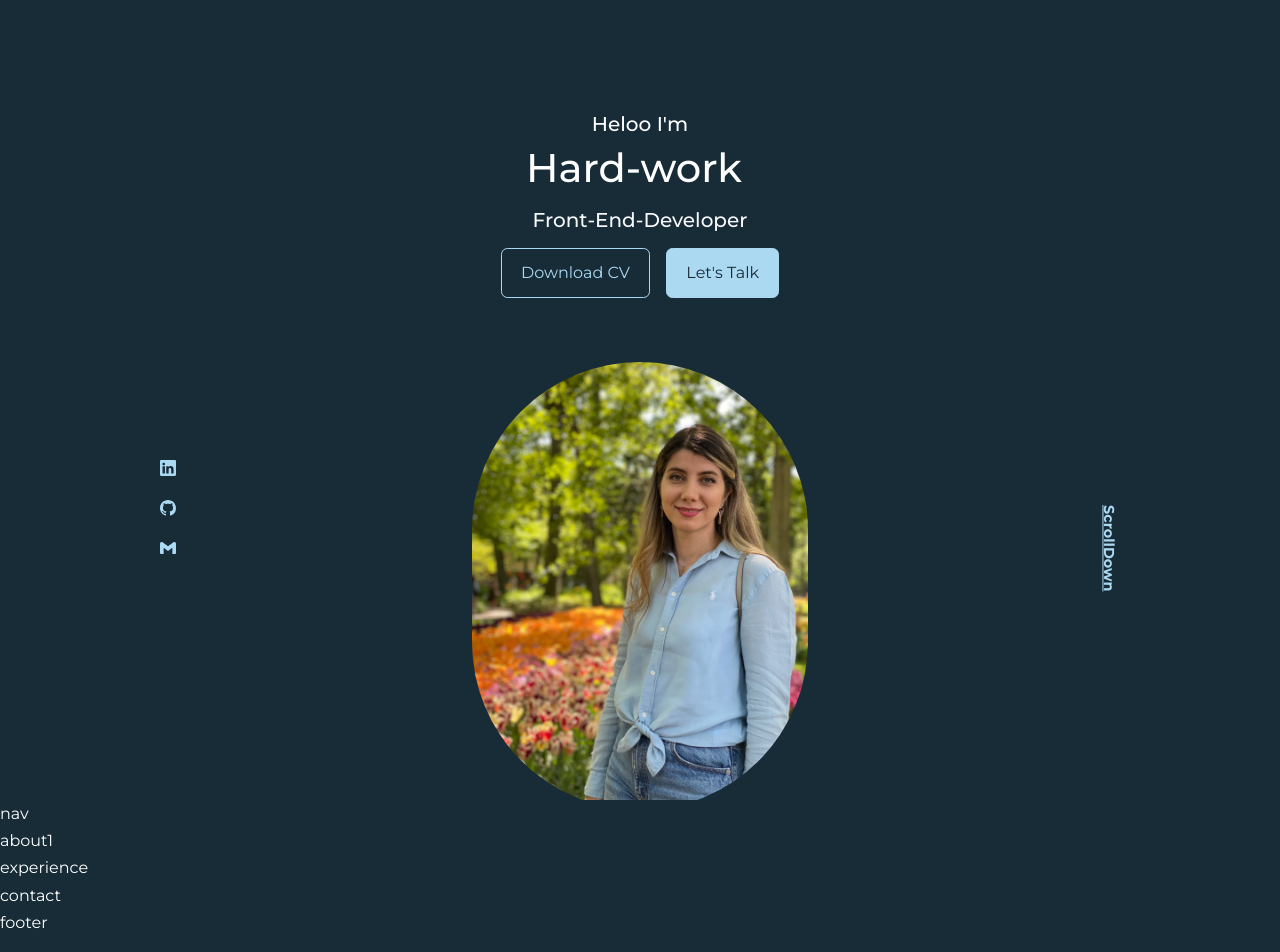
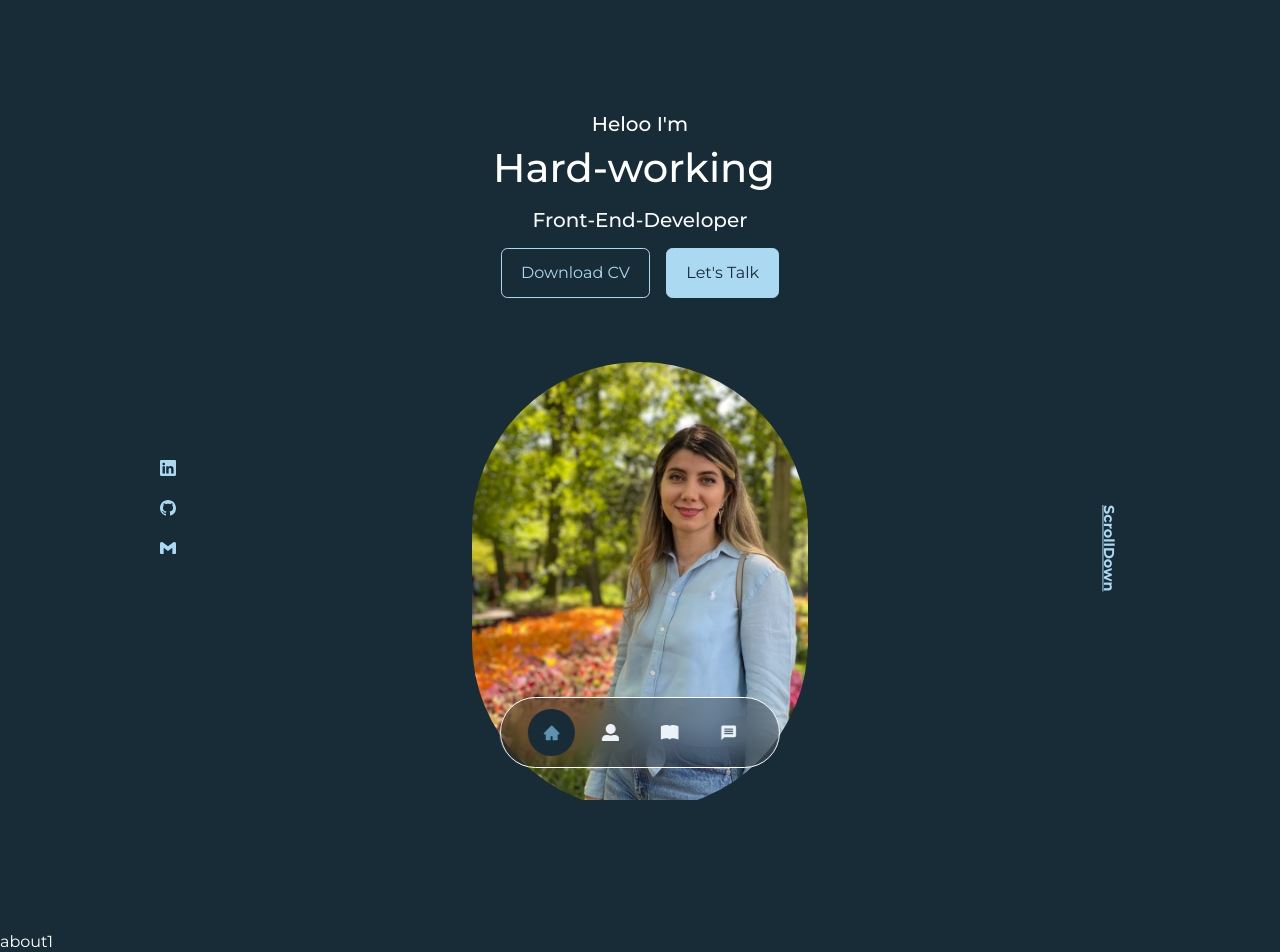
Before and after one commit to bahar-moradi/portfolia1-1, a React (Create React App) app: page / in a window 1280 px wide. Shown: the top 952 px of the page. Built offline with nearby package versions, Linux system fonts and the light colour scheme.

Commit message:
navCreat

```diff
--- a/src/components/about1/about1.jsx
+++ b/src/components/about1/about1.jsx
@@ -3,7 +3,7 @@
 
 const about1 = () => {
   return (
-    <div>about1</div>
+    <section id='about1'>about1</section>
   )
 }
 
--- a/src/components/contact/contact.jsx
+++ b/src/components/contact/contact.jsx
@@ -3,7 +3,7 @@
 
 const contact = () => {
   return (
-    <div>contact</div>
+    <section id='contact'>contact</section>
   )
 }
 
--- a/src/components/experience/experience.jsx
+++ b/src/components/experience/experience.jsx
@@ -3,7 +3,7 @@
 
 const experience = () => {
   return (
-    <div>experience</div>
+    <section id='experience'>experience</section>
   )
 }
 
--- a/src/components/nav/nav.css
+++ b/src/components/nav/nav.css
@@ -0,0 +1,36 @@
+nav{
+    display: flex;
+    padding: 0.7rem 1.7rem;
+    border: 1px solid;
+    width: max-content;
+    margin: auto;
+    position: fixed;
+    bottom: 2rem;
+    z-index: 2;
+    left: 50%;
+    transform: translateX(-50%);
+    gap: 0.8rem;
+    background: rgba(0,0,0,0.3);
+    border-radius: 3rem;
+    border-radius: 3rem;
+    backdrop-filter: blur(15px);
+
+}
+nav a {
+    background: transparent;
+    padding: 0.9rem;
+    border-radius: 50%;
+    display: flex;
+    color: var(--color-light);
+    font-size: 1.1rem;
+}
+nav a:hover{
+    background: rgba(0,0,0,0.2);
+    font-weight: bolder;
+}
+nav a.active{
+    background: var(--color-bg);
+    color: var(--color-bg-variant);
+    font-weight: bolder;
+
+}
--- a/src/components/nav/nav.jsx
+++ b/src/components/nav/nav.jsx
@@ -1,10 +1,21 @@
 import React from 'react'
 import './nav.css'
+import {AiFillHome} from 'react-icons/ai'
+import{FaUserAlt} from 'react-icons/fa'
+import {BsBookFill}from 'react-icons/bs'
+import{MdMessage}from 'react-icons/md'
+import {useState} from 'react'
 
-const nav = () => {
+const Nav = () => {
+  const [activeNav,setActiveNav]=useState('#')
   return (
-    <div>nav</div>
+    <nav>
+      <a href='#' onClick={()=> setActiveNav('#')} className={activeNav==='#'? 'active':''}><AiFillHome/></a>
+      <a href='#about1' onClick={()=>setActiveNav('#about1')} className={activeNav==='#about1'? 'active':''}><FaUserAlt/></a>
+      <a href='#experience' onClick={()=>setActiveNav('#experience')} className={activeNav==='#experience'?'active':''}><BsBookFill/></a>
+      <a href='#contact' onClick={()=>setActiveNav('#contact')} className={activeNav==='#contact'?'active':''}><MdMessage/></a>
+    </nav>
   )
 }
 
-export default nav
+export default Nav
--- a/src/index.css
+++ b/src/index.css
@@ -85,7 +85,9 @@
 .text-light {
     color: var(--color-light);
 }
-
+section{
+    height: 100vh;
+}
 
 /*-------media queries------*/
 
```
